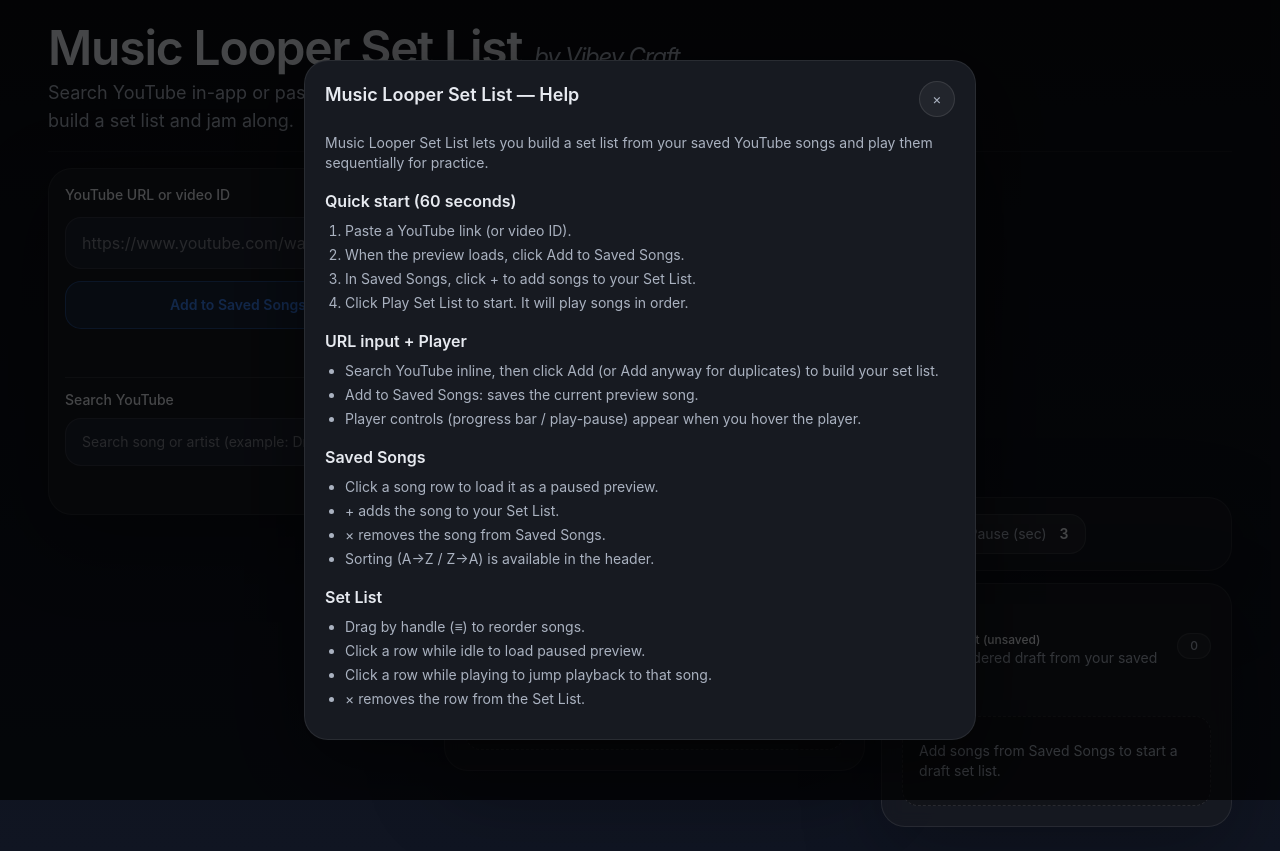
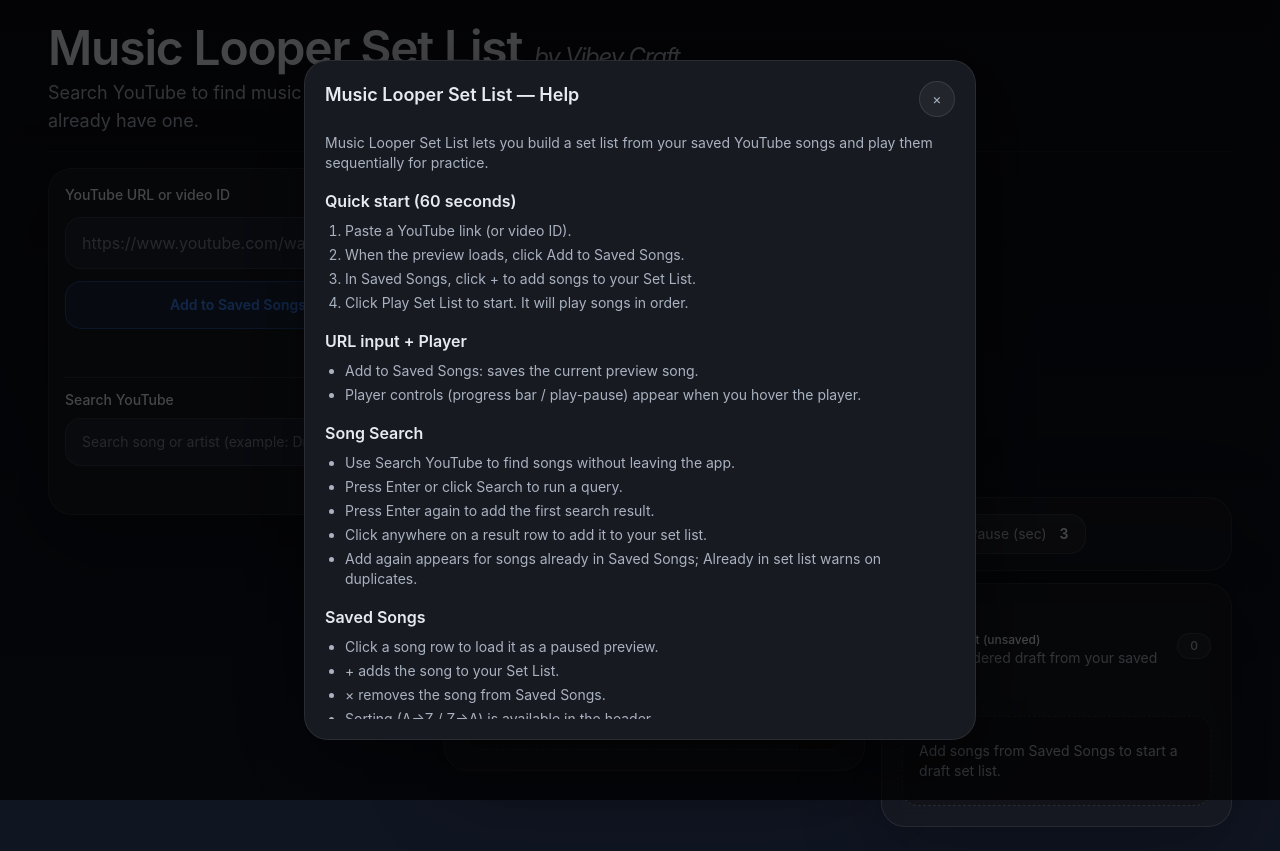
Before and after one commit to edtremsaga/vibey-set-list-2, a Next.js app: page / in a window 1280 px wide. Both pictures are taken after a click on the button "Help". Built offline with nearby package versions, Linux system fonts and the light colour scheme.

Commit message:
Update search instructional copy and help text

```diff
--- a/app/page.tsx
+++ b/app/page.tsx
@@ -834,7 +834,7 @@ export default function Home() {
             </span>
           </h1>
           <p className="max-w-2xl text-base leading-7 text-text1 md:text-lg">
-            Search YouTube in-app or paste a YouTube link to load a song. Save songs to build a set list and jam along.
+            Search YouTube to find music for your set list — or paste a YouTube link if you already have one.
           </p>
         </header>
 
--- a/components/HelpModal.tsx
+++ b/components/HelpModal.tsx
@@ -103,9 +103,19 @@ export default function HelpModal({ open, onClose }: HelpModalProps) {
           <section className="space-y-2">
             <h3 className="text-base font-semibold text-text0">URL input + Player</h3>
             <ul className="list-disc space-y-1 pl-5">
-              <li>Search YouTube inline, then click Add (or Add anyway for duplicates) to build your set list.</li>
               <li>Add to Saved Songs: saves the current preview song.</li>
               <li>Player controls (progress bar / play-pause) appear when you hover the player.</li>
+            </ul>
+          </section>
+
+          <section className="space-y-2">
+            <h3 className="text-base font-semibold text-text0">Song Search</h3>
+            <ul className="list-disc space-y-1 pl-5">
+              <li>Use Search YouTube to find songs without leaving the app.</li>
+              <li>Press Enter or click Search to run a query.</li>
+              <li>Press Enter again to add the first search result.</li>
+              <li>Click anywhere on a result row to add it to your set list.</li>
+              <li>Add again appears for songs already in Saved Songs; Already in set list warns on duplicates.</li>
             </ul>
           </section>
 
```
Also changed, not shown: 1 other file (tests, documents, lock files or other folders).
